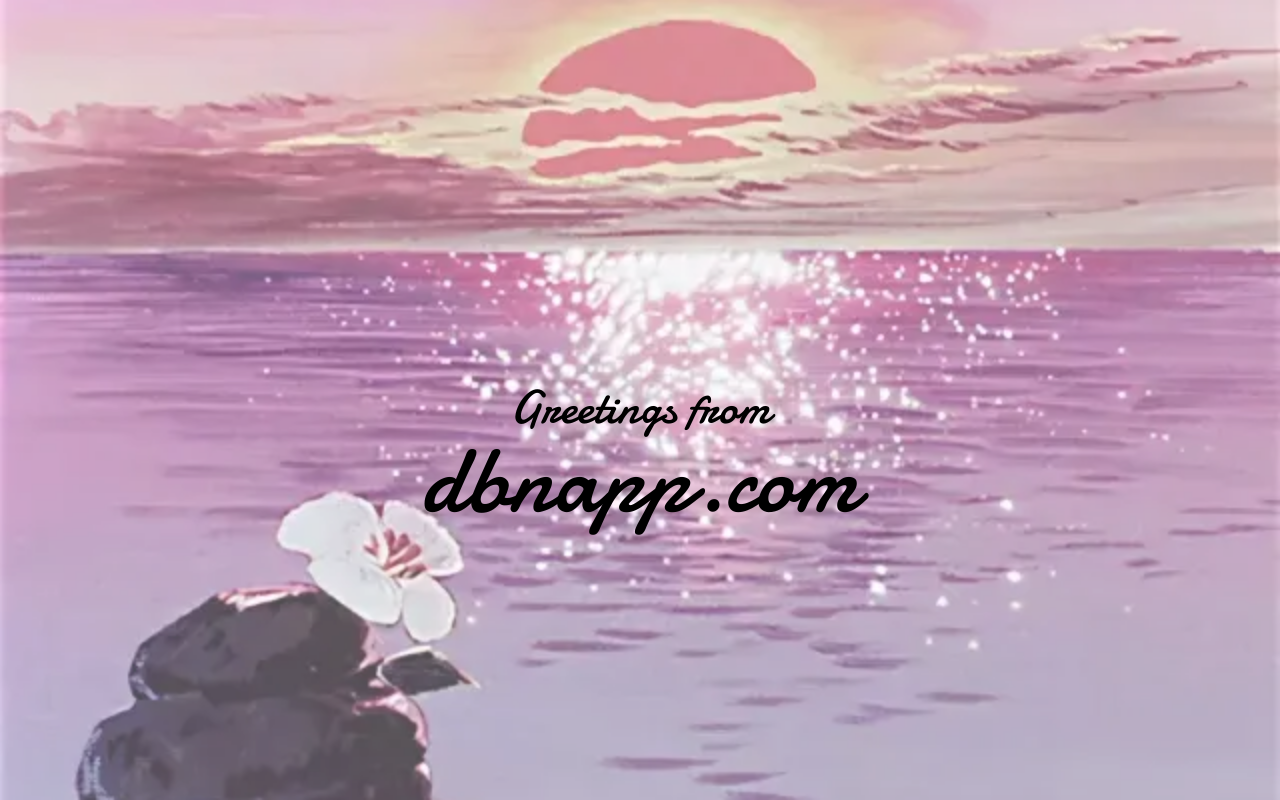
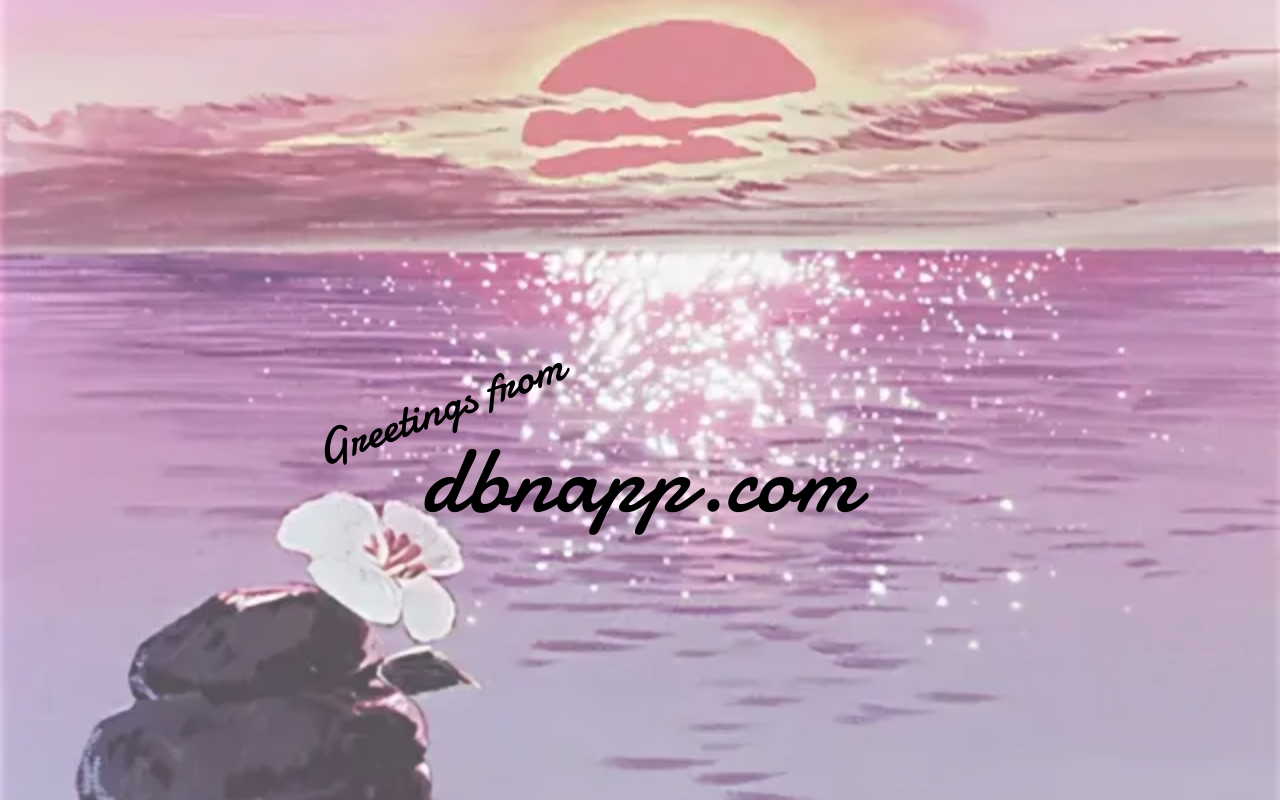
Before and after one commit to dbnapp/dbnapp.github.io, a React (Vite) app: page / in a window 1280 px wide. Built offline with nearby package versions, Linux system fonts and the light colour scheme.

Commit message:
animate greeting

```diff
--- a/src/components/Greetings.tsx
+++ b/src/components/Greetings.tsx
@@ -3,17 +3,28 @@ import React from "react";
 
 export const Greetings = () => {
   return (
+    <div className="font-[Damion] mt-96 flex flex-col items-center justify-center">
       <motion.div
-      initial={{ opacity: 0, y: -100 }}
+        className="text-3xl md:text-5xl"
+        initial={{ opacity: 0, x: 50, rotate: 190 }}
         animate={{
           opacity: 1,
-        y: 0,
-        transition: { duration: 1, ease: "easeInOut" },
+          x: -200,
+          rotate: -20,
+          transition: {
+            delay: 1,
+          },
         }}
-      className="font-[Damion] mt-96 flex flex-col items-center justify-center"
       >
-      <div className="text-3xl md:text-5xl">Greetings from</div>
-      <div className="text-5xl md:text-8xl">dbnapp.com</div>
+        Greetings from
       </motion.div>
+      <motion.div
+        className="text-5xl md:text-8xl"
+        initial={{ opacity: 0, y: -50 }}
+        animate={{ opacity: 1, y: 0 }}
+      >
+        dbnapp.com
+      </motion.div>
+    </div>
   );
 };
```
Lines whose indentation alone changed are shown as unchanged.
